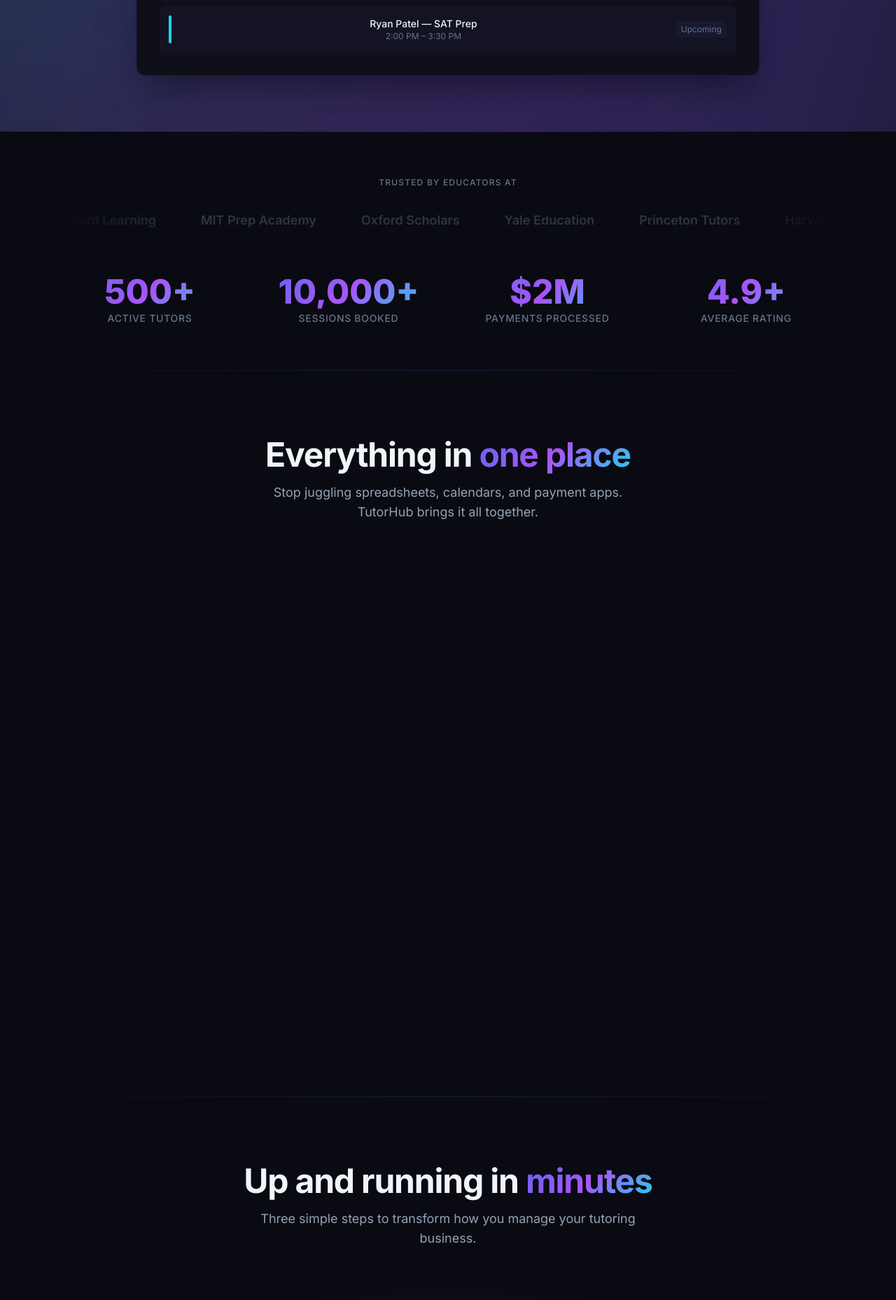
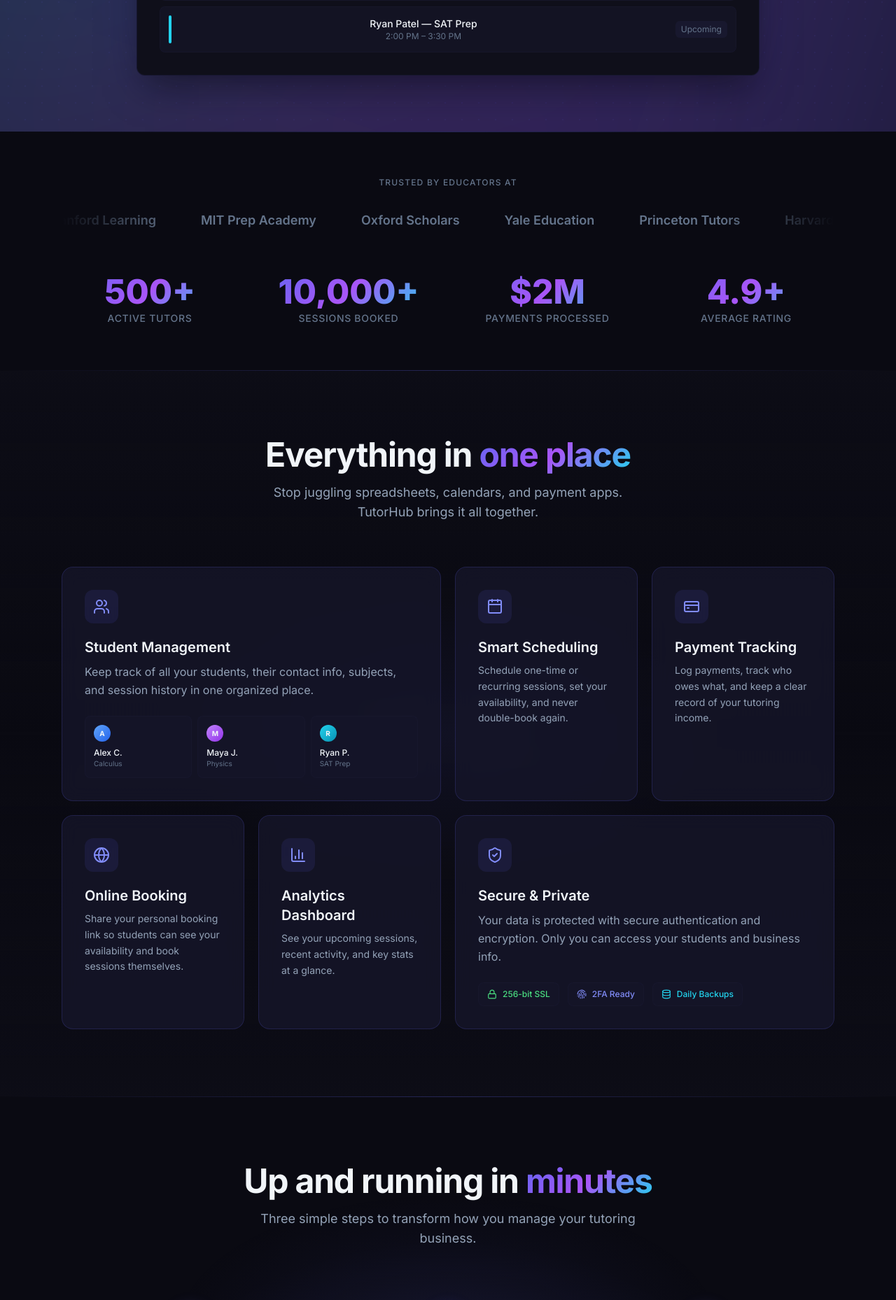
Before and after one commit to wassimajzoub/tutorhub, a Flask app: page / in a window 1280 px wide. Shown: the part 945-2803 px from the top of the page at 70% size. Run offline with Flask 3, Linux system fonts and the light colour scheme; some libraries are stand-ins or nearby versions; some web fonts are replaced.

Commit message:
Fix landing page visibility on dark background
- Glass cards: increase background opacity and border visibility
- Logo marquee: fix nearly invisible text (remove /40 opacity modifier)
- GSAP animations: use fromTo() with 0.15 min opacity instead of from(0)
  so content is always partially visible even if ScrollTrigger fails
- Stat counters: use ScrollTrigger instead of IntersectionObserver to avoid
  conflict with GSAP opacity, add 3s fallback timer
- Section backgrounds: add subtle gradient/glow differentiation
- Step numbers: brighter border and glow effect
- Testimonial quotes: increase opacity from 40% to 60%
- Add GSAP load check to prevent errors if CDN fails

Co-Authored-By: Claude Opus 4.6 <noreply@anthropic.com>

```diff
--- a/templates/landing.html
+++ b/templates/landing.html
@@ -101,18 +101,18 @@
 
     /* ===== NAVBAR ===== */
     .nav-scrolled {
-      background: rgba(10, 10, 18, 0.85) !important;
+      background: rgba(10, 10, 18, 0.9) !important;
       backdrop-filter: blur(20px);
       -webkit-backdrop-filter: blur(20px);
-      border-bottom: 1px solid rgba(99, 102, 241, 0.08);
+      border-bottom: 1px solid rgba(99, 102, 241, 0.15);
     }
 
     /* ===== GLASSMORPHISM ===== */
     .glass-card {
-      background: rgba(15, 15, 26, 0.6);
+      background: rgba(22, 22, 42, 0.8);
       backdrop-filter: blur(12px);
       -webkit-backdrop-filter: blur(12px);
-      border: 1px solid rgba(99, 102, 241, 0.08);
+      border: 1px solid rgba(99, 102, 241, 0.18);
       border-radius: 1rem;
       transition: all 0.4s cubic-bezier(0.4, 0, 0.2, 1);
       position: relative;
@@ -157,7 +157,7 @@
       pointer-events: none;
     }
     .bento-card:hover::after { opacity: 1; }
-    .bento-card:hover { border-color: rgba(99, 102, 241, 0.15); transform: translateY(-2px); }
+    .bento-card:hover { border-color: rgba(99, 102, 241, 0.35); transform: translateY(-2px); }
 
     /* ===== MARQUEE ===== */
     @keyframes marquee {
@@ -272,8 +272,32 @@
     /* ===== SECTION GRADIENT DIVIDER ===== */
     .section-divider {
       height: 1px;
-      background: linear-gradient(to right, transparent, rgba(99, 102, 241, 0.2), transparent);
+      background: linear-gradient(to right, transparent, rgba(99, 102, 241, 0.3), transparent);
     }
+
+    /* ===== SECTION BACKGROUNDS ===== */
+    .section-alt {
+      background: linear-gradient(180deg, rgba(15, 15, 26, 0.5) 0%, transparent 50%, rgba(15, 15, 26, 0.5) 100%);
+    }
+    .section-glow {
+      position: relative;
+    }
+    .section-glow::before {
+      content: '';
+      position: absolute;
+      top: 50%;
+      left: 50%;
+      transform: translate(-50%, -50%);
+      width: 800px;
+      height: 400px;
+      background: radial-gradient(ellipse, rgba(99, 102, 241, 0.08) 0%, transparent 70%);
+      pointer-events: none;
+    }
+
+    /* ===== GSAP REVEAL FALLBACK ===== */
+    /* Elements start visible; GSAP adds .gsap-hidden then animates opacity back */
+    .gsap-hidden { opacity: 0; transform: translateY(30px); }
+    .gsap-revealed { opacity: 1 !important; transform: translateY(0) !important; }
 
     /* ===== BROWSER MOCKUP ===== */
     .browser-frame {
@@ -303,11 +327,12 @@
       display: flex;
       align-items: center;
       justify-content: center;
-      background: rgba(15, 15, 26, 0.8);
-      border: 2px solid rgba(99, 102, 241, 0.3);
+      background: rgba(22, 22, 42, 0.9);
+      border: 2px solid rgba(99, 102, 241, 0.5);
       font-size: 1.5rem;
       font-weight: 700;
       color: #818cf8;
+      box-shadow: 0 0 20px rgba(99, 102, 241, 0.15);
     }
 
     /* ===== MOBILE NAV ===== */
@@ -483,19 +508,19 @@
       <div class="relative overflow-hidden mb-16" style="mask-image: linear-gradient(to right, transparent, black 15%, black 85%, transparent);">
         <div class="logo-track">
           <!-- Logos (text-based for simplicity, duplicated for seamless loop) -->
-          <span class="text-lg font-semibold text-txt-muted/40 whitespace-nowrap">Harvard Tutoring</span>
-          <span class="text-lg font-semibold text-txt-muted/40 whitespace-nowrap">Stanford Learning</span>
-          <span class="text-lg font-semibold text-txt-muted/40 whitespace-nowrap">MIT Prep Academy</span>
-          <span class="text-lg font-semibold text-txt-muted/40 whitespace-nowrap">Oxford Scholars</span>
-          <span class="text-lg font-semibold text-txt-muted/40 whitespace-nowrap">Yale Education</span>
-          <span class="text-lg font-semibold text-txt-muted/40 whitespace-nowrap">Princeton Tutors</span>
+          <span class="text-lg font-semibold text-txt-muted whitespace-nowrap">Harvard Tutoring</span>
+          <span class="text-lg font-semibold text-txt-muted whitespace-nowrap">Stanford Learning</span>
+          <span class="text-lg font-semibold text-txt-muted whitespace-nowrap">MIT Prep Academy</span>
+          <span class="text-lg font-semibold text-txt-muted whitespace-nowrap">Oxford Scholars</span>
+          <span class="text-lg font-semibold text-txt-muted whitespace-nowrap">Yale Education</span>
+          <span class="text-lg font-semibold text-txt-muted whitespace-nowrap">Princeton Tutors</span>
           <!-- Duplicate for seamless loop -->
-          <span class="text-lg font-semibold text-txt-muted/40 whitespace-nowrap">Harvard Tutoring</span>
-          <span class="text-lg font-semibold text-txt-muted/40 whitespace-nowrap">Stanford Learning</span>
-          <span class="text-lg font-semibold text-txt-muted/40 whitespace-nowrap">MIT Prep Academy</span>
-          <span class="text-lg font-semibold text-txt-muted/40 whitespace-nowrap">Oxford Scholars</span>
-          <span class="text-lg font-semibold text-txt-muted/40 whitespace-nowrap">Yale Education</span>
-          <span class="text-lg font-semibold text-txt-muted/40 whitespace-nowrap">Princeton Tutors</span>
+          <span class="text-lg font-semibold text-txt-muted whitespace-nowrap">Harvard Tutoring</span>
+          <span class="text-lg font-semibold text-txt-muted whitespace-nowrap">Stanford Learning</span>
+          <span class="text-lg font-semibold text-txt-muted whitespace-nowrap">MIT Prep Academy</span>
+          <span class="text-lg font-semibold text-txt-muted whitespace-nowrap">Oxford Scholars</span>
+          <span class="text-lg font-semibold text-txt-muted whitespace-nowrap">Yale Education</span>
+          <span class="text-lg font-semibold text-txt-muted whitespace-nowrap">Princeton Tutors</span>
         </div>
       </div>
 
@@ -523,7 +548,7 @@
 
   <!-- ==================== FEATURES BENTO GRID ==================== -->
   <div class="section-divider"></div>
-  <section id="features" class="py-24 relative">
+  <section id="features" class="py-24 relative section-alt section-glow">
     <div class="max-w-6xl mx-auto px-4 sm:px-6">
       <!-- Section heading -->
       <div class="text-center mb-16 section-heading">
@@ -631,7 +656,7 @@
 
   <!-- ==================== HOW IT WORKS ==================== -->
   <div class="section-divider"></div>
-  <section id="how-it-works" class="py-24 relative overflow-hidden">
+  <section id="how-it-works" class="py-24 relative overflow-hidden section-glow">
     <div class="radial-glow" style="top: 30%; opacity: 0.5;"></div>
     <div class="max-w-6xl mx-auto px-4 sm:px-6 relative z-10">
       <!-- Section heading -->
@@ -694,7 +719,7 @@
 
   <!-- ==================== TESTIMONIALS ==================== -->
   <div class="section-divider"></div>
-  <section id="testimonials" class="py-24 relative">
+  <section id="testimonials" class="py-24 relative section-alt">
     <div class="max-w-6xl mx-auto px-4 sm:px-6">
       <!-- Section heading -->
       <div class="text-center mb-16 section-heading">
@@ -710,7 +735,7 @@
       <div class="testimonials-grid" data-animate="stagger">
 
         <div class="testimonial-card glass-card p-6">
-          <div class="text-5xl font-serif gradient-text opacity-40 leading-none mb-2">&ldquo;</div>
+          <div class="text-5xl font-serif gradient-text opacity-60 leading-none mb-2">&ldquo;</div>
           <p class="text-txt-secondary italic leading-relaxed mb-4">TutorHub completely changed how I manage my tutoring business. I used to spend hours on spreadsheets — now everything is automated.</p>
           <div class="flex items-center gap-3">
             <div class="w-10 h-10 rounded-full bg-gradient-to-br from-blue-400 to-blue-600 flex items-center justify-center text-sm font-bold">S</div>
@@ -725,7 +750,7 @@
         </div>
 
         <div class="testimonial-card glass-card p-6">
-          <div class="text-5xl font-serif gradient-text opacity-40 leading-none mb-2">&ldquo;</div>
+          <div class="text-5xl font-serif gradient-text opacity-60 leading-none mb-2">&ldquo;</div>
           <p class="text-txt-secondary italic leading-relaxed mb-4">The booking page is a game-changer. My students just pick a time and it shows up in my dashboard. No more back-and-forth texts.</p>
           <div class="flex items-center gap-3">
             <div class="w-10 h-10 rounded-full bg-gradient-to-br from-purple-400 to-purple-600 flex items-center justify-center text-sm font-bold">J</div>
@@ -740,7 +765,7 @@
         </div>
 
         <div class="testimonial-card glass-card p-6">
-          <div class="text-5xl font-serif gradient-text opacity-40 leading-none mb-2">&ldquo;</div>
+          <div class="text-5xl font-serif gradient-text opacity-60 leading-none mb-2">&ldquo;</div>
           <p class="text-txt-secondary italic leading-relaxed mb-4">I went from chasing payments via Venmo to having a professional payment system. My income tracking is finally organized and I feel like a real business.</p>
           <div class="flex items-center gap-3">
             <div class="w-10 h-10 rounded-full bg-gradient-to-br from-emerald-400 to-emerald-600 flex items-center justify-center text-sm font-bold">A</div>
@@ -755,7 +780,7 @@
         </div>
 
         <div class="testimonial-card glass-card p-6">
-          <div class="text-5xl font-serif gradient-text opacity-40 leading-none mb-2">&ldquo;</div>
+          <div class="text-5xl font-serif gradient-text opacity-60 leading-none mb-2">&ldquo;</div>
           <p class="text-txt-secondary italic leading-relaxed mb-4">Simple, clean, and does exactly what I need. The dashboard gives me a quick overview without overwhelming me.</p>
           <div class="flex items-center gap-3">
             <div class="w-10 h-10 rounded-full bg-gradient-to-br from-amber-400 to-amber-600 flex items-center justify-center text-sm font-bold">D</div>
@@ -770,7 +795,7 @@
         </div>
 
         <div class="testimonial-card glass-card p-6">
-          <div class="text-5xl font-serif gradient-text opacity-40 leading-none mb-2">&ldquo;</div>
+          <div class="text-5xl font-serif gradient-text opacity-60 leading-none mb-2">&ldquo;</div>
           <p class="text-txt-secondary italic leading-relaxed mb-4">I was skeptical at first but TutorHub has saved me at least 5 hours a week. The recurring session feature is brilliant — set it once and forget it.</p>
           <div class="flex items-center gap-3">
             <div class="w-10 h-10 rounded-full bg-gradient-to-br from-rose-400 to-rose-600 flex items-center justify-center text-sm font-bold">L</div>
@@ -785,7 +810,7 @@
         </div>
 
         <div class="testimonial-card glass-card p-6">
-          <div class="text-5xl font-serif gradient-text opacity-40 leading-none mb-2">&ldquo;</div>
+          <div class="text-5xl font-serif gradient-text opacity-60 leading-none mb-2">&ldquo;</div>
           <p class="text-txt-secondary italic leading-relaxed mb-4">As someone who tutors 30+ students, keeping track of everyone was a nightmare. TutorHub made it manageable and even enjoyable.</p>
           <div class="flex items-center gap-3">
             <div class="w-10 h-10 rounded-full bg-gradient-to-br from-cyan-400 to-cyan-600 flex items-center justify-center text-sm font-bold">M</div>
@@ -876,7 +901,13 @@
     document.addEventListener('DOMContentLoaded', () => {
 
       // Initialize Lucide icons
-      lucide.createIcons();
+      if (typeof lucide !== 'undefined') lucide.createIcons();
+
+      // Check GSAP loaded
+      if (typeof gsap === 'undefined' || typeof ScrollTrigger === 'undefined') {
+        console.warn('GSAP not loaded, skipping animations');
+        return;
+      }
 
       // Register GSAP plugins
       gsap.registerPlugin(ScrollTrigger);
@@ -897,26 +928,32 @@
       // ===== HERO ENTRANCE ANIMATIONS =====
       const heroTl = gsap.timeline({ defaults: { ease: 'power3.out' } });
       heroTl
-        .from('.hero-badge', { opacity: 0, y: 20, duration: 0.6 })
-        .from('.hero-title', { opacity: 0, y: 30, duration: 0.8 }, '-=0.3')
-        .from('.hero-subtitle', { opacity: 0, y: 20, duration: 0.6 }, '-=0.4')
-        .from('.hero-ctas', { opacity: 0, y: 20, duration: 0.6 }, '-=0.3')
-        .from('.hero-mockup', { opacity: 0, y: 80, duration: 1.2, ease: 'power2.out' }, '-=0.4');
+        .fromTo('.hero-badge', { opacity: 0, y: 20 }, { opacity: 1, y: 0, duration: 0.6 })
+        .fromTo('.hero-title', { opacity: 0, y: 30 }, { opacity: 1, y: 0, duration: 0.8 }, '-=0.3')
+        .fromTo('.hero-subtitle', { opacity: 0, y: 20 }, { opacity: 1, y: 0, duration: 0.6 }, '-=0.4')
+        .fromTo('.hero-ctas', { opacity: 0, y: 20 }, { opacity: 1, y: 0, duration: 0.6 }, '-=0.3')
+        .fromTo('.hero-mockup', { opacity: 0, y: 80 }, { opacity: 1, y: 0, duration: 1.2, ease: 'power2.out' }, '-=0.4');
 
       // ===== SECTION HEADING REVEALS =====
       gsap.utils.toArray('.section-heading').forEach(el => {
-        gsap.from(el, {
-          scrollTrigger: { trigger: el, start: 'top 85%' },
-          opacity: 0, y: 30, duration: 0.8, ease: 'power2.out',
-        });
+        gsap.fromTo(el,
+          { opacity: 0.15, y: 25 },
+          {
+            scrollTrigger: { trigger: el, start: 'top 90%' },
+            opacity: 1, y: 0, duration: 0.8, ease: 'power2.out',
+          }
+        );
       });
 
       // ===== STAGGERED CARD REVEALS =====
       gsap.utils.toArray('[data-animate="stagger"]').forEach(container => {
-        gsap.from(container.children, {
-          scrollTrigger: { trigger: container, start: 'top 80%' },
-          opacity: 0, y: 40, stagger: 0.1, duration: 0.7, ease: 'power2.out',
-        });
+        gsap.fromTo(container.children,
+          { opacity: 0.15, y: 30 },
+          {
+            scrollTrigger: { trigger: container, start: 'top 90%' },
+            opacity: 1, y: 0, stagger: 0.1, duration: 0.7, ease: 'power2.out',
+          }
+        );
       });
 
       // ===== BENTO CARD MOUSE GLOW =====
@@ -947,21 +984,31 @@
       }
 
       // Step items stagger
-      gsap.from('.step-item', {
-        scrollTrigger: { trigger: '#how-it-works', start: 'top 65%' },
-        opacity: 0, y: 50, stagger: 0.2, duration: 0.8, ease: 'power2.out',
-      });
+      gsap.fromTo('.step-item',
+        { opacity: 0.15, y: 40 },
+        {
+          scrollTrigger: { trigger: '#how-it-works', start: 'top 85%' },
+          opacity: 1, y: 0, stagger: 0.2, duration: 0.8, ease: 'power2.out',
+        }
+      );
 
       // ===== TESTIMONIAL CARDS =====
-      gsap.from('.testimonial-card', {
-        scrollTrigger: { trigger: '#testimonials', start: 'top 75%' },
-        opacity: 0, y: 30, stagger: 0.08, duration: 0.6, ease: 'power2.out',
-      });
+      gsap.fromTo('.testimonial-card',
+        { opacity: 0.15, y: 25 },
+        {
+          scrollTrigger: { trigger: '#testimonials', start: 'top 85%' },
+          opacity: 1, y: 0, stagger: 0.08, duration: 0.6, ease: 'power2.out',
+        }
+      );
 
       // ===== STAT COUNTERS =====
       const counterElements = document.querySelectorAll('[data-count]');
+      let countersTriggered = false;
 
       function animateCounter(el) {
+        if (el.dataset.animated) return;
+        el.dataset.animated = 'true';
+
         const target = parseFloat(el.dataset.count);
         const isDecimal = el.dataset.decimal === 'true';
         const prefix = el.dataset.prefix || '';
@@ -989,17 +1036,22 @@
         requestAnimationFrame(step);
       }
 
-      // Trigger counters on scroll
-      const statsObserver = new IntersectionObserver((entries) => {
-        entries.forEach(entry => {
-          if (entry.isIntersecting) {
-            animateCounter(entry.target);
-            statsObserver.unobserve(entry.target);
-          }
+      function triggerAllCounters() {
+        if (countersTriggered) return;
+        countersTriggered = true;
+        counterElements.forEach(el => animateCounter(el));
+      }
+
+      // Trigger counters on scroll using ScrollTrigger (more reliable than IntersectionObserver with GSAP)
+      if (counterElements.length > 0) {
+        ScrollTrigger.create({
+          trigger: counterElements[0].closest('[data-animate]') || counterElements[0],
+          start: 'top 85%',
+          onEnter: triggerAllCounters,
         });
-      }, { threshold: 0.5 });
-
-      counterElements.forEach(el => statsObserver.observe(el));
+        // Fallback: trigger after 3s if ScrollTrigger doesn't fire
+        setTimeout(triggerAllCounters, 3000);
+      }
 
     });
   </script>
```
